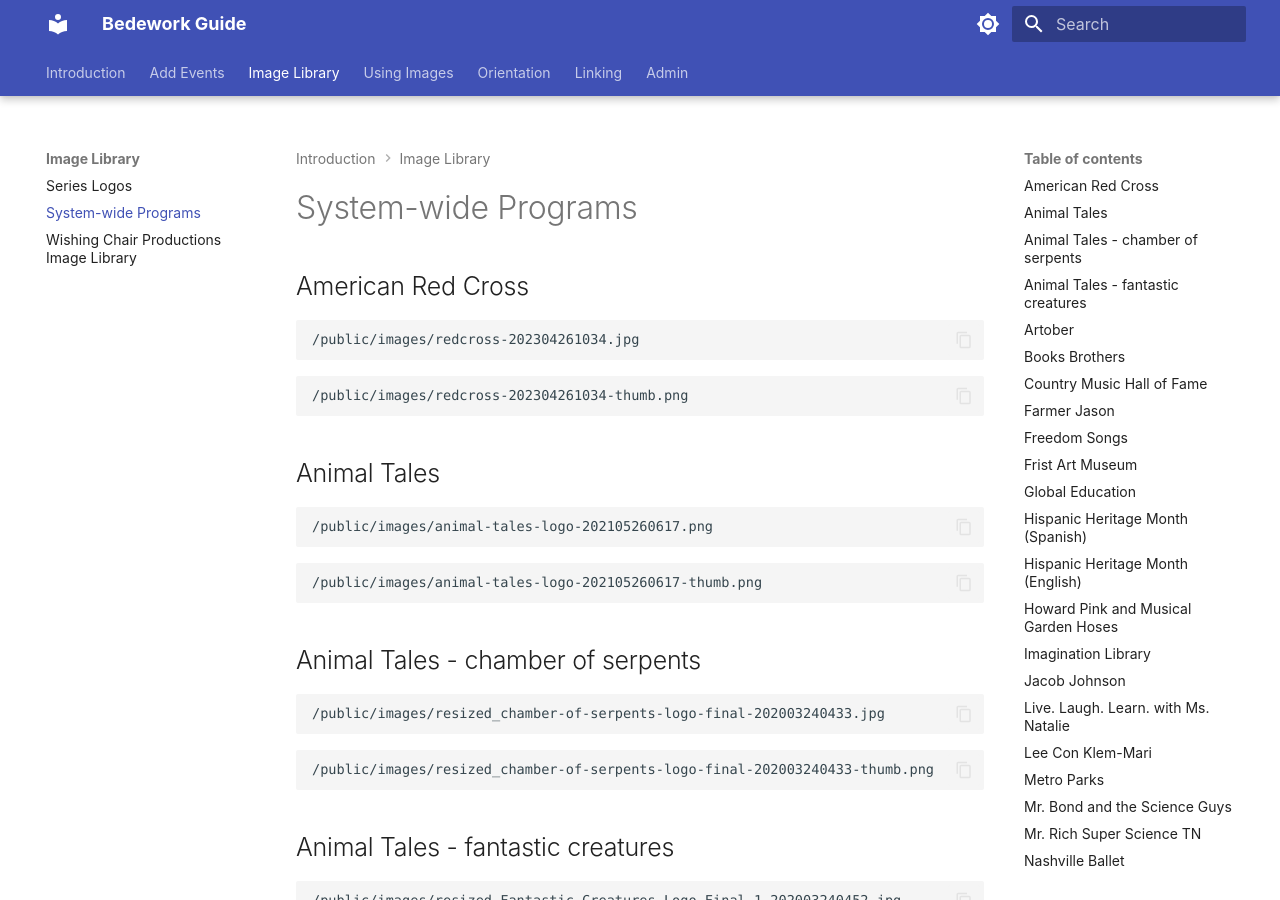
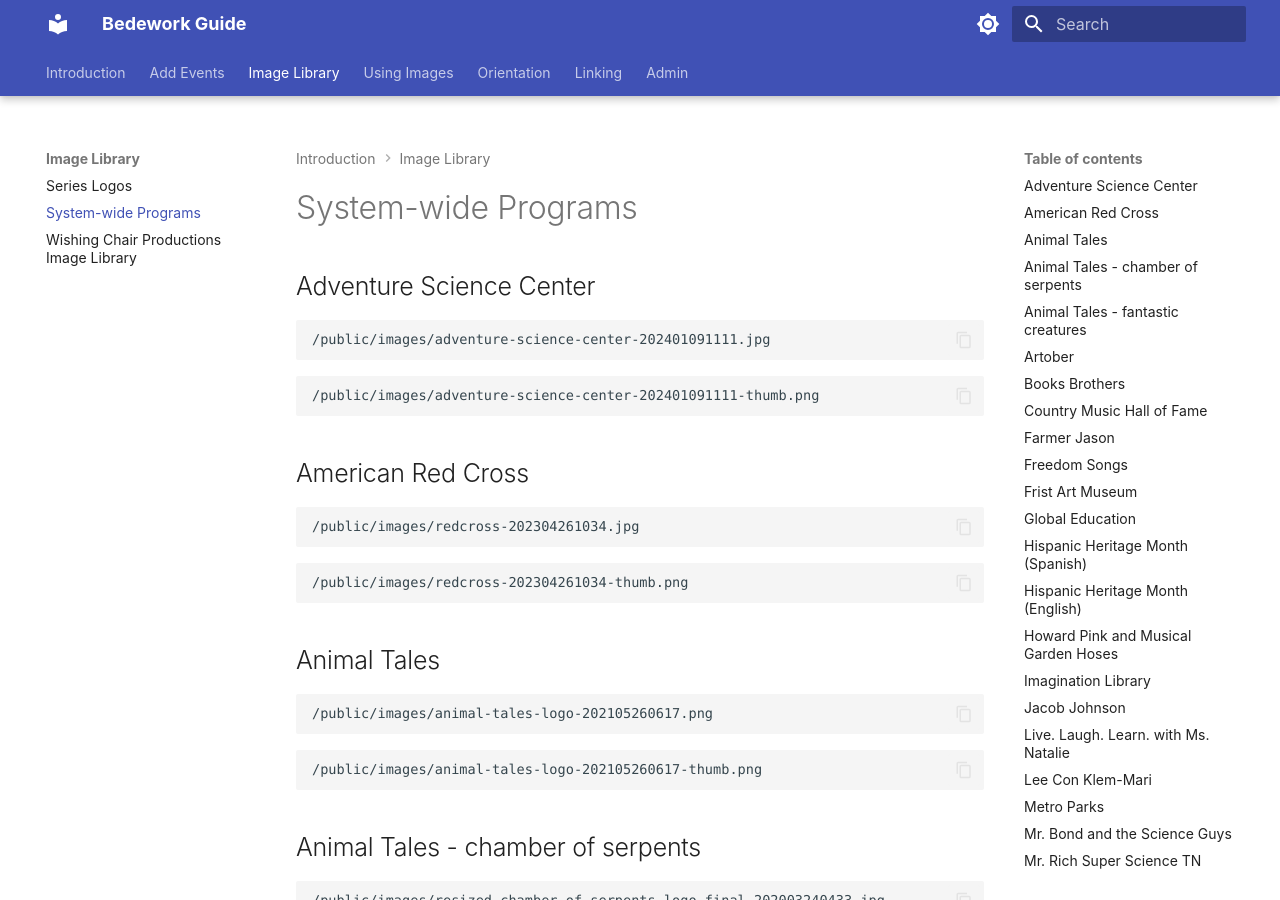
Before and after one commit to Nashville-Public-Library/bedework-docs, an MkDocs documentation site: the page built from docs/image-library/systemwide-images.md, in a window 1280 px wide and 900 px high. Built offline with MkDocs 1.6.1 and Material for MkDocs 9.7.7, drawn with Linux system fonts in a browser that asks for light colours.

Commit message:
add adventure science center logo

````diff
--- a/docs/image-library/systemwide-images.md
+++ b/docs/image-library/systemwide-images.md
@@ -3,6 +3,16 @@ sidebar_position: 2
 ---
 
 # System-wide Programs
+
+## Adventure Science Center
+
+```text
+/public/images/adventure-science-center-202401091111.jpg
+```
+
+```text
+/public/images/adventure-science-center-202401091111-thumb.png
+```
 
 ## American Red Cross
 
````
